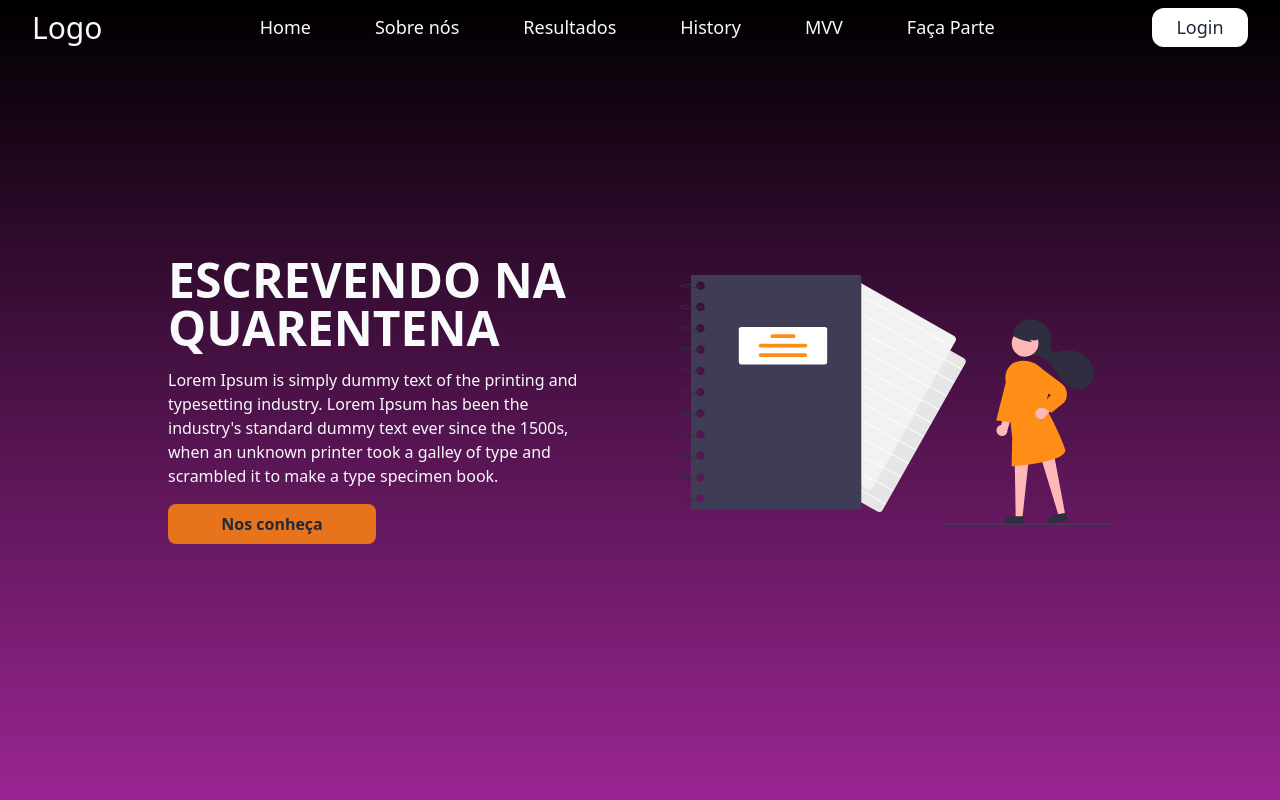
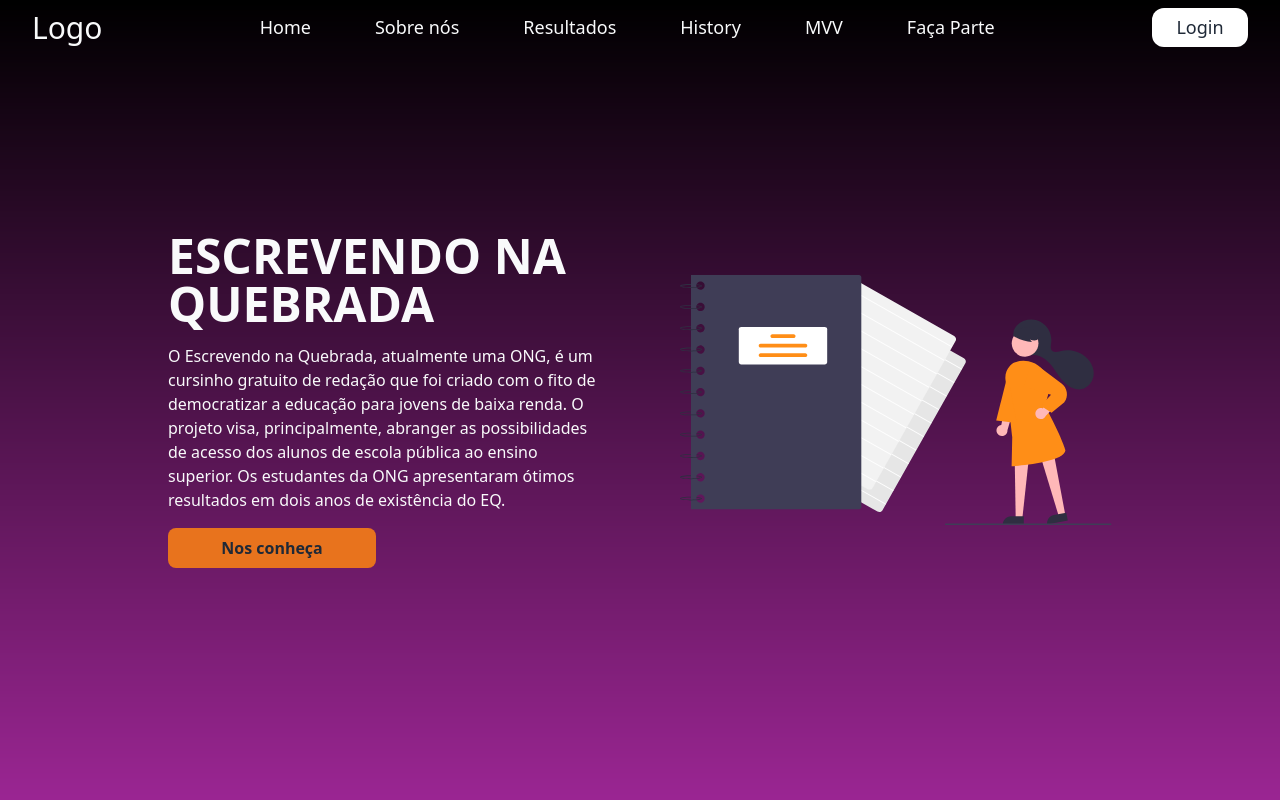
Before and after one commit to Marcone-Santos1/escrevendo_na_quarentena_landing, a React (Vite) app: page / in a window 1280 px wide. Shown: the top 800 px of the page. Built offline with nearby package versions, Linux system fonts and the light colour scheme.

Commit message:
fix text

```diff
--- a/src/Components/HomeSection.tsx
+++ b/src/Components/HomeSection.tsx
@@ -10,12 +10,15 @@ export const HomeSection = () => {
             >
                 <div className="flex flex-col gap-4 md:content-center text-center lg:text-left">
 
-                    <h1 className="text-gray-50 font-extrabold uppercase text-5xl">Escrevendo na Quarentena</h1>
+                    <h1 className="text-gray-50 font-extrabold uppercase text-5xl">Escrevendo na Quebrada</h1>
                     <p className="text-gray-50">
-                        Lorem Ipsum is simply dummy text of the printing and typesetting industry. Lorem Ipsum has been the industry's standard dummy text ever since the 1500s, when an unknown printer took a galley of type and scrambled it to make a type specimen book.
+                        O Escrevendo na Quebrada, atualmente uma ONG, é um cursinho gratuito de redação que foi criado com o fito de democratizar a educação para jovens de baixa renda. O projeto visa, principalmente, abranger as possibilidades de acesso dos alunos de escola pública ao ensino superior. Os estudantes da ONG apresentaram ótimos resultados em dois anos de existência do EQ.
                     </p>
 
                     <Button
+                        onClick={() => {
+                            document.getElementById("about-us")?.scrollIntoView()
+                        }}
                         className="block bg-orange-dark p-2 w-100 rounded-lg lg:w-52"
                     >
                         <p className="text-gray-800 font-bold">Nos conheça</p>
--- a/src/Pages/HomePage.tsx
+++ b/src/Pages/HomePage.tsx
@@ -28,7 +28,7 @@ export const HomePage = () => {
             >
                 <p>
                     O <span className="text-purple font-bold">E</span>screvendo na <span
-                    className="text-purple font-bold">Q</span>uarentena, atualmente uma ONG, é um
+                    className="text-purple font-bold">Q</span>uebrada, atualmente uma ONG, é um
                     cursinho gratuito de redação que foi criado com o fito de democratizar a educação para jovens de
                     baixa renda.
                 </p>
@@ -84,15 +84,15 @@ export const HomePage = () => {
             <CardGroup className="shadow-lg p-2 md:p-6 lg:p-16" title={<h2>MVV</h2>} id="MVV">
                 <MvvCard
                     title="Missão"
-                    content="Lorem ipsum dolor sit amet, consectetur adipisicing elit. Animi cupiditate debitis distinctio earum est fugit itaque maiores quam quas sed! Accusantium aspernatur beatae, consectetur cum debitis fugit necessitatibus omnis temporibus?"
+                    content="Promover o desenvolvimento crítico e a transformação da vida das pessoas, por meio de ações educativas e culturais, proporcionando o acesso ao ensino superior e a prática da cidadania."
                 />
                 <MvvCard
                     title="Visão"
-                    content="Lorem ipsum dolor sit amet, consectetur adipisicing elit. Animi cupiditate debitis distinctio earum est fugit itaque maiores quam quas sed! Accusantium aspernatur beatae, consectetur cum debitis fugit necessitatibus omnis temporibus?"
+                    content="Ser referência nacional em educação gratuita e de qualidade, promovendo um Brasil justo, equitativo e solidário."
                 />
                 <MvvCard
                     title="Valores"
-                    content="Lorem ipsum dolor sit amet, consectetur adipisicing elit. Animi cupiditate debitis distinctio earum est fugit itaque maiores quam quas sed! Accusantium aspernatur beatae, consectetur cum debitis fugit necessitatibus omnis temporibus?"
+                    content="Empatia, Horizontalidade, Comprometimento, Respeito, Humanidade, Diversidade e Equidade"
                 />
             </CardGroup>
 
```
